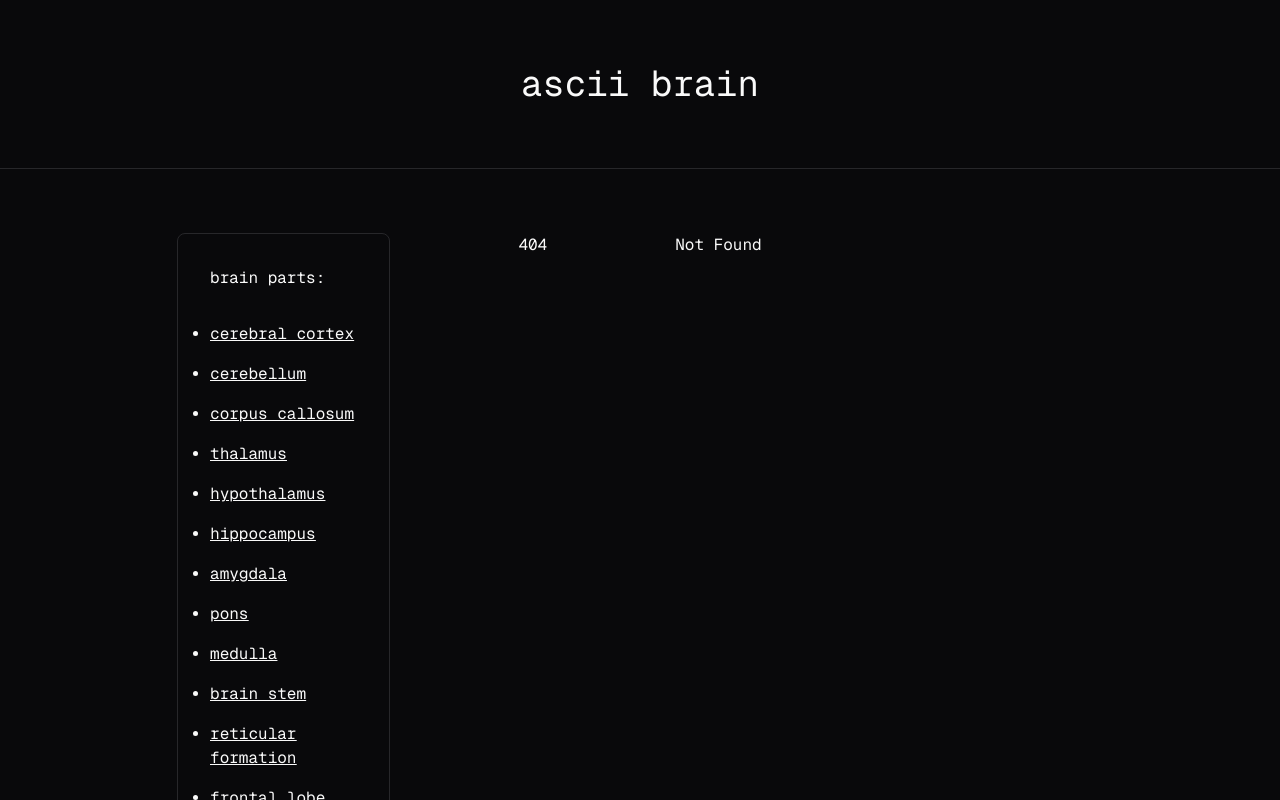
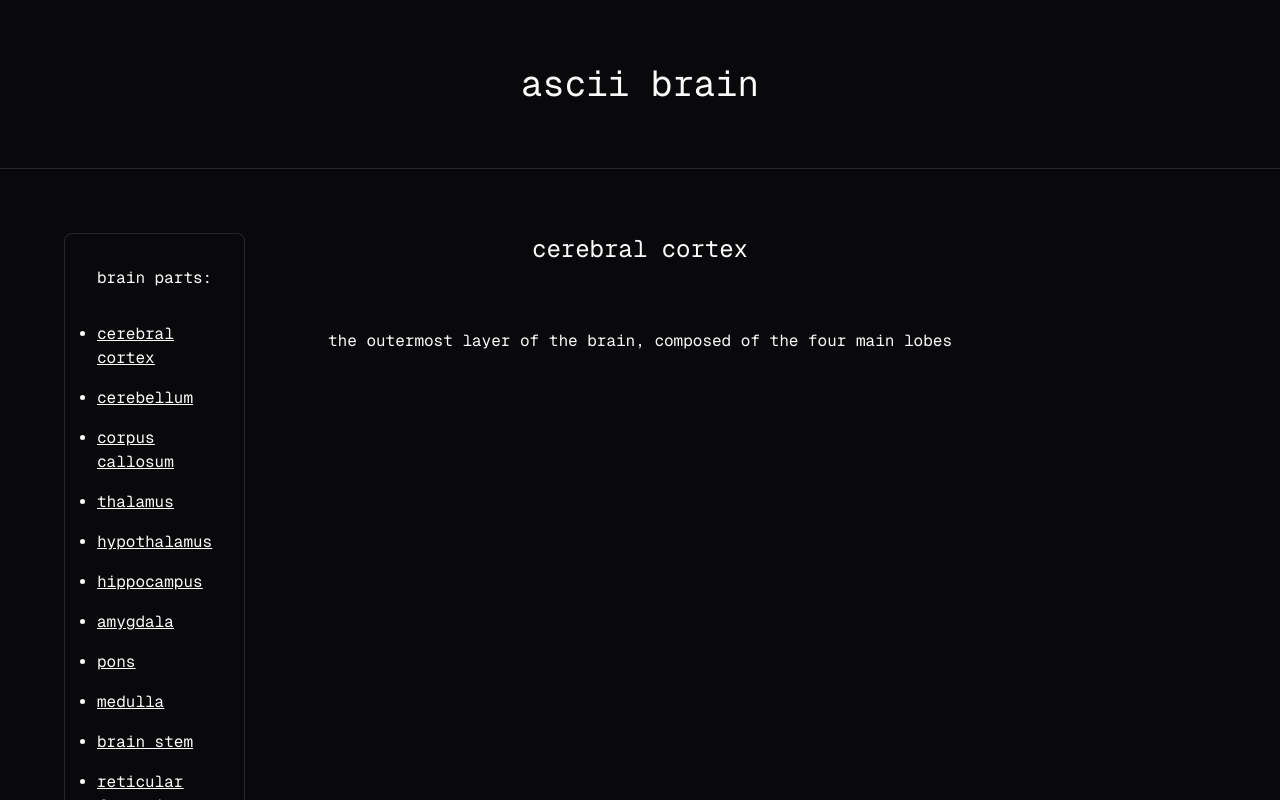
Before and after one commit to scaryjoshie/asciibrain, a SvelteKit app: page /cerebral-cortex in a window 1280 px wide. Before the commit this address had no page. Shown: the top 800 px of the page. Built offline with nearby package versions, Linux system fonts and the light colour scheme.

Commit message:
Add brain part component

```diff
--- a/src/routes/+layout.svelte
+++ b/src/routes/+layout.svelte
@@ -9,11 +9,13 @@
 
     <Header />
 
-    <div class="flex flex-row justify-center gap-32 w-full">
+    <div class="flex flex-row justify-center gap-8 w-full max-w-[108rem] px-16">
         <div class="basis-1/6">
             <Sidebar />
         </div>
-        <slot />
+        <div class="basis-2/3">
+            <slot />
+        </div>
         <div class="basis-1/6"></div>
     </div>
 
--- a/src/routes/Header.svelte
+++ b/src/routes/Header.svelte
@@ -1,3 +1,5 @@
 <h1 class="text-4xl text-center py-16 border-b w-full">
-    ascii brain
+    <a href="/">
+        ascii brain
+    </a>
 </h1>
--- /dev/null
+++ b/src/routes/Part.svelte
@@ -0,0 +1,12 @@
+<script lang="ts">
+    export let name: string;
+    export let definition: string;
+</script>
+
+<div class="flex flex-col items-center justify-center gap-16">
+
+    <h1 class="text-2xl">{name}</h1>
+
+    <p>{definition}</p>
+
+</div>
--- /dev/null
+++ b/src/routes/cerebral-cortex/+page.svelte
@@ -0,0 +1,8 @@
+<script lang="ts">
+    import Part from "../Part.svelte";
+</script>
+
+<Part
+    name="cerebral cortex"
+    definition="the outermost layer of the brain, composed of the four main lobes"
+/>
```
